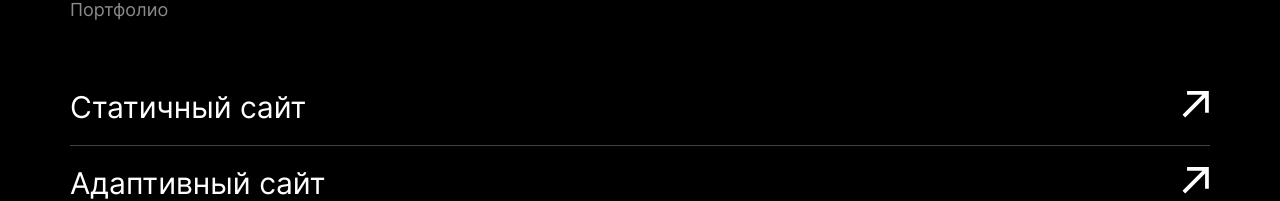
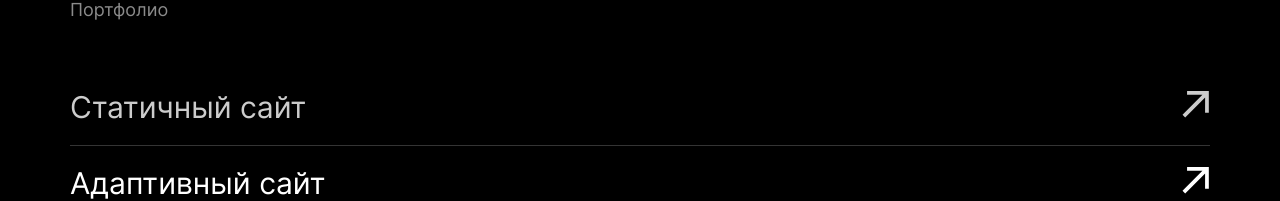
Before and after one commit to romanlesnoy/movies-explorer-frontend, a React (Create React App) app: page / in a window 1280 px wide. In both pictures the pointer is over the link "Статичный сайт". Shown: the part 2637-2838 px from the top of the page. Built offline with nearby package versions, Linux system fonts and the light colour scheme.

Commit message:
Add opacity for portfolio__link

```diff
--- a/src/components/Portfolio/Portfolio.css
+++ b/src/components/Portfolio/Portfolio.css
@@ -44,6 +44,10 @@
     font-weight: normal;
     font-size: 30px;
     line-height: 50px;
+}
+
+.portfolio__link:hover {
+    opacity: .8;
 }
 
 .portfolio__link-button {
```
